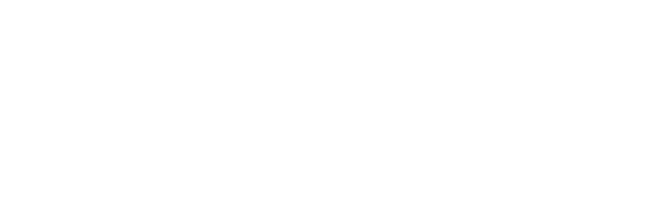
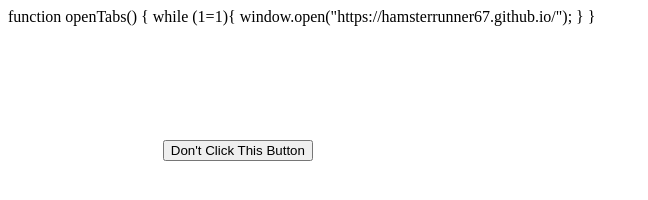
Before and after one commit to HamsterRunner67/HamsterRunner67.github.io, a plain HTML site: page index.html in a window 1280 px wide. Shown: the whole page, without its empty margins (0-648 px from the left). Drawn offline with Linux system fonts and the light colour scheme.

Commit message:
Update index.html
Added Button With new Function

```diff
--- a/index.html
+++ b/index.html
@@ -4,10 +4,14 @@
 <title>HamsterRunner.io</title>
 </head>
 <body background='background.jpg'>
+function openTabs() {
+    while (1=1){    window.open("https://hamsterrunner67.github.io/");
+    }
+}
 <h1 style="color:white;">My Website</h1>
 <p1 style="color:white;">Cool Links Below. Click Them</p>
 <a href="https://github.com/HamsterRunner67/Intergration-Project-Second-Phase" style="color:white;">My Intergration Project</a>
-
+<button onclick="openTabs()">Don't Click This Button</button>
 
 </body>
 </html>
```
